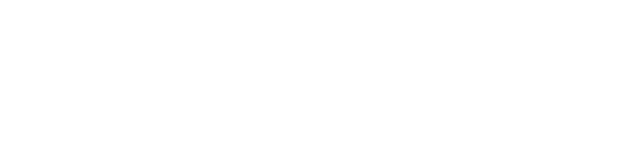
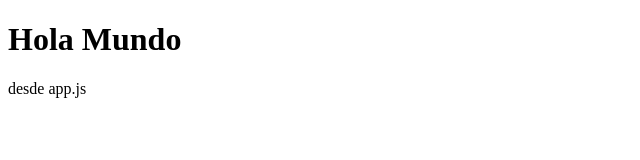
Before and after one commit to sebaswing/VueLearning, a plain HTML site: page index.html in a window 1280 px wide. Shown: the whole page, without its empty margins (0-640 px from the left). Drawn offline with nearby package versions, Linux system fonts and the light colour scheme.

Commit message:
31-hola Mundo

```diff
--- /dev/null
+++ b/app.js
@@ -0,0 +1,8 @@
+const app = Vue.createApp({
+    template: `
+    <h1> Hola Mundo</h1>
+    <p>desde app.js</p>
+    `
+})
+
+app.mount('#myApp')
--- a/index.html
+++ b/index.html
@@ -2,10 +2,12 @@
 <html lang="en">
 <head>
     <meta charset="UTF-8">
-    <meta name="viewport" content="width=device-width, initial-scale=1.0">
-    <title>Document</title>
+    <title>Vue.js intro</title>
 </head>
 <body>
-
+    <!--control absoluto de Vue-->
+    <div id="myApp"></div>
+    <script src="https://unpkg.com/vue@3/dist/vue.global.js"></script>
+    <script src="app.js"></script>
 </body>
 </html>
```
